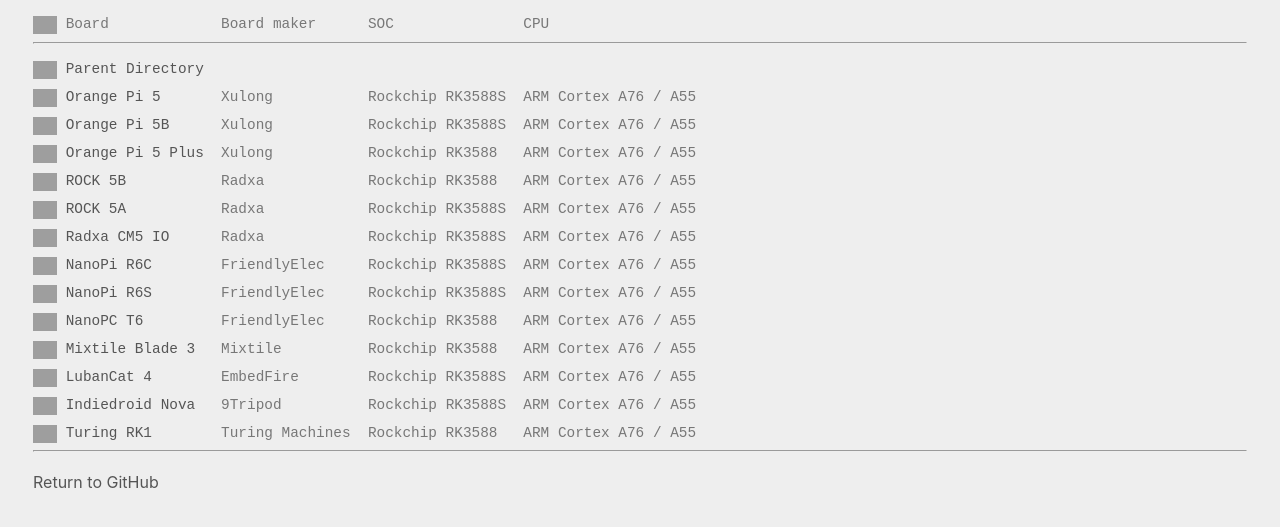
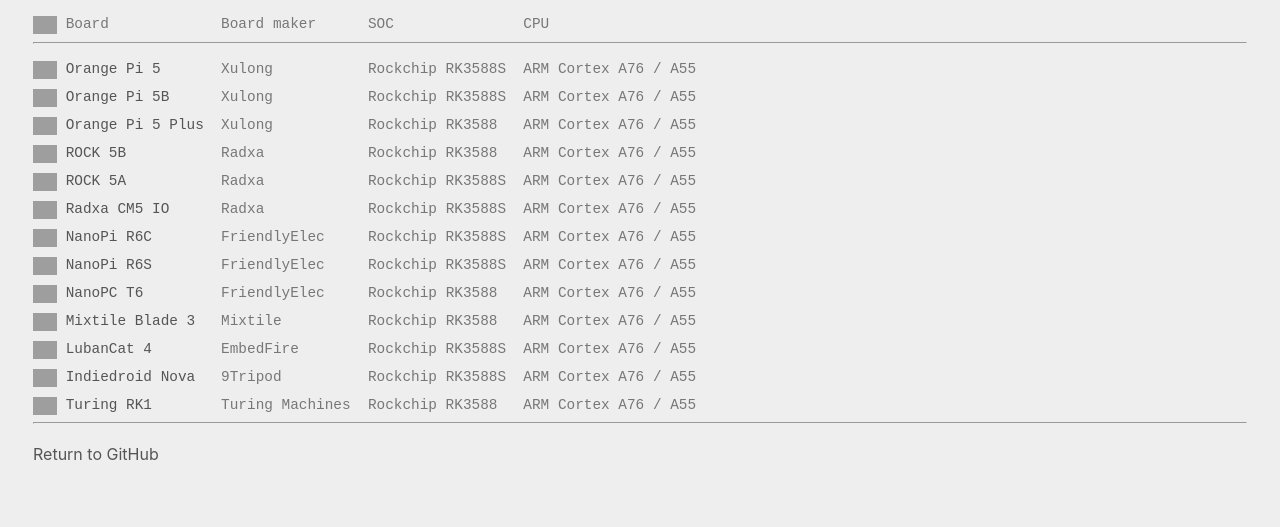
Before and after one commit to Joshua-Riek/ubuntu-rockchip-download, a plain HTML site: page index.html in a window 1280 px wide. Shown: the part 87-614 px from the top of the page. Drawn offline with Linux system fonts and the light colour scheme; grey boxes are pictures that could not be loaded.

Commit message:
remove parent dir on index

```diff
--- a/index.html
+++ b/index.html
@@ -64,8 +64,7 @@
     </a>
 </div>
 
-<pre><img src="https://firmware.turingpi.com/icons/blank.gif" alt="Icon "> Board             Board maker      SOC               CPU<hr><img src="https://cdimage.ubuntu.com/icons/back.gif" alt="[PARENTDIR]"> <a href="/turing-pi2/">Parent Directory</a>
-<img src="https://old-releases.ubuntu.com/icons/folder.gif" alt="[   ]"> <a href="./boards/orangepi-5.html">Orange Pi 5</a>       Xulong           Rockchip RK3588S  ARM Cortex A76 / A55
+<pre><img src="https://firmware.turingpi.com/icons/blank.gif" alt="Icon "> Board             Board maker      SOC               CPU<hr></a><img src="https://old-releases.ubuntu.com/icons/folder.gif" alt="[   ]"> <a href="./boards/orangepi-5.html">Orange Pi 5</a>       Xulong           Rockchip RK3588S  ARM Cortex A76 / A55
 <img src="https://old-releases.ubuntu.com/icons/folder.gif" alt="[   ]"> <a href="./boards/orangepi-5b.html">Orange Pi 5B</a>      Xulong           Rockchip RK3588S  ARM Cortex A76 / A55
 <img src="https://old-releases.ubuntu.com/icons/folder.gif" alt="[   ]"> <a href="./boards/orangepi-5-plus.html">Orange Pi 5 Plus</a>  Xulong           Rockchip RK3588   ARM Cortex A76 / A55
 <img src="https://old-releases.ubuntu.com/icons/folder.gif" alt="[   ]"> <a href="./boards/rock-5b.html">ROCK 5B</a>           Radxa            Rockchip RK3588   ARM Cortex A76 / A55
```
